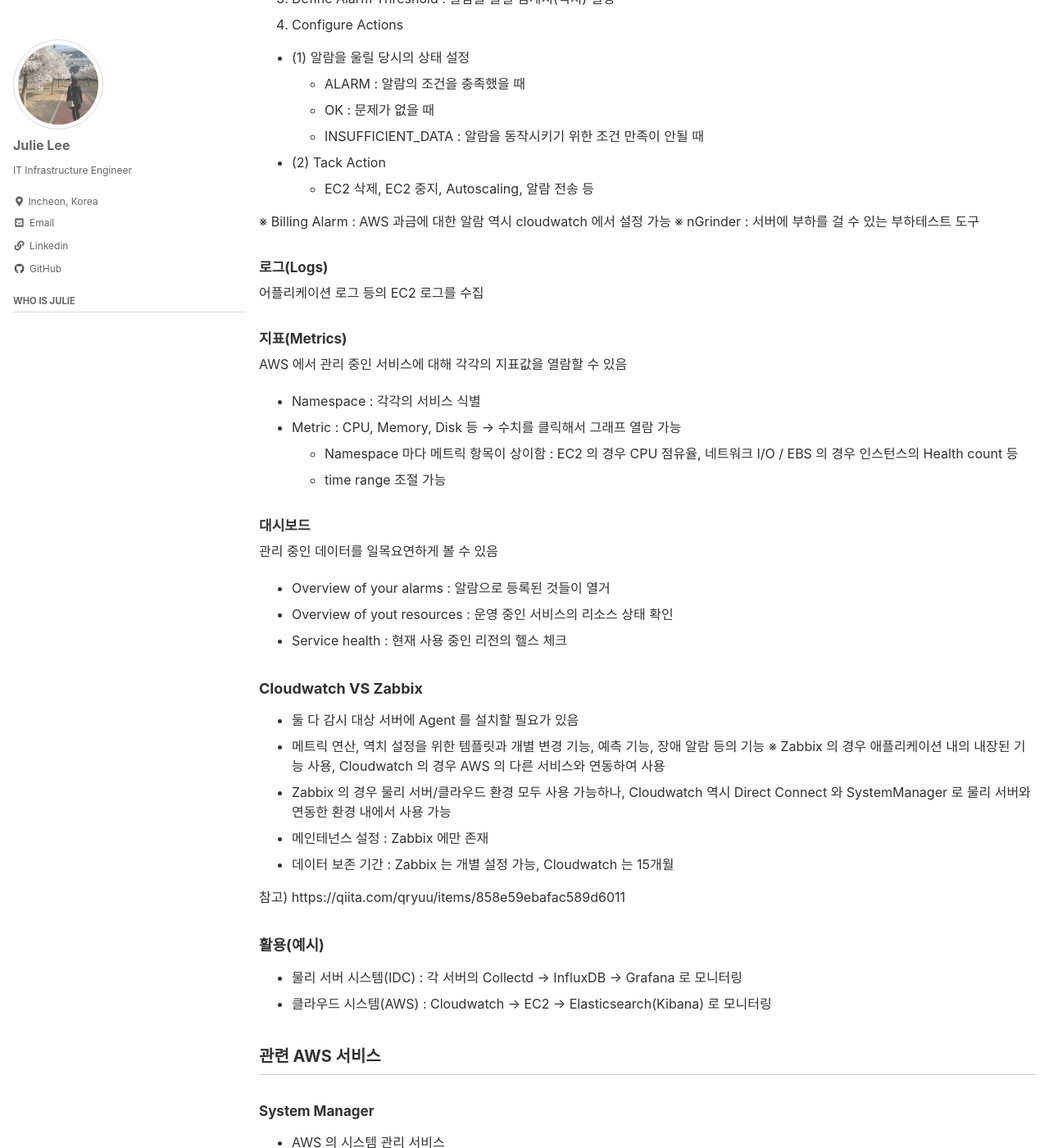
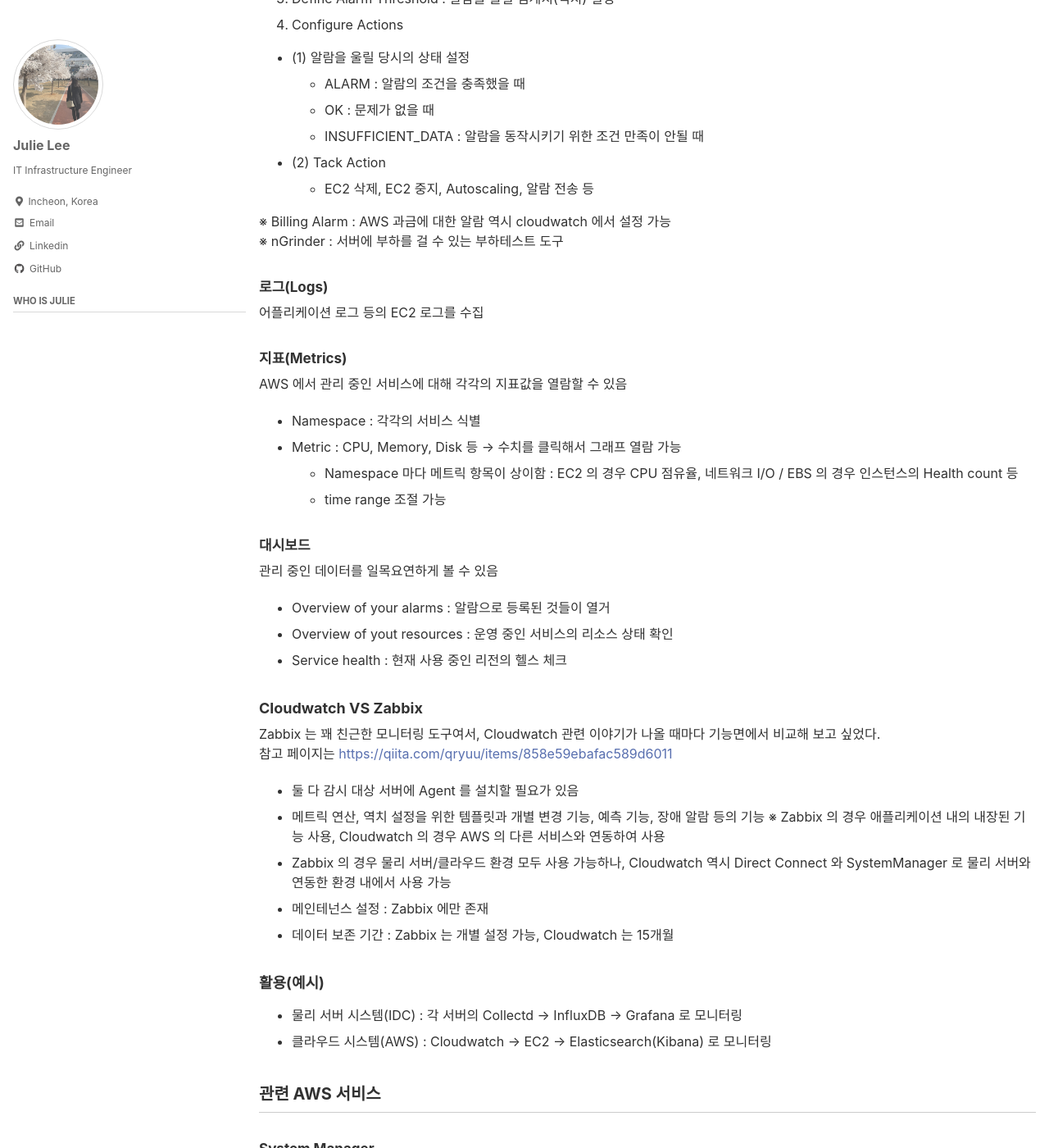
Before and after one commit to smilejulie0812/smilejulie0812.github.io, a Jekyll site: the page built from _posts/2021-12-20-awsbasic02.md, in a window 1280 px wide and 1400 px high, scrolled down 859 px. Shown: the whole window at 82% size. Built offline with Jekyll 4.4.1, drawn with Linux system fonts in a browser that asks for light colours; cached includes are drawn as plain includes.

Commit message:
Update 2021-12-20-awsbasic02.md

```diff
--- a/_posts/2021-12-20-awsbasic02.md
+++ b/_posts/2021-12-20-awsbasic02.md
@@ -59,14 +59,14 @@ AWS 에서 관리 중인 서비스에 대해 각각의 지표값을 열람할
 * Service health : 현재 사용 중인 리전의 헬스 체크
 
 ### Cloudwatch VS Zabbix
+Zabbix 는 꽤 친근한 모니터링 도구여서, Cloudwatch 관련 이야기가 나올 때마다 기능면에서 비교해 보고 싶었다.
+참고 페이지는 [https://qiita.com/qryuu/items/858e59ebafac589d6011](https://qiita.com/qryuu/items/858e59ebafac589d6011)
 * 둘 다 감시 대상 서버에 Agent 를 설치할 필요가 있음
 * 메트릭 연산, 역치 설정을 위한 템플릿과 개별 변경 기능, 예측 기능, 장애 알람 등의 기능
 ※ Zabbix 의 경우 애플리케이션 내의 내장된 기능 사용, Cloudwatch 의 경우 AWS 의 다른 서비스와 연동하여 사용
 * Zabbix 의 경우 물리 서버/클라우드 환경 모두 사용 가능하나, Cloudwatch 역시 Direct Connect 와 SystemManager 로 물리 서버와 연동한 환경 내에서 사용 가능
 * 메인테넌스 설정 : Zabbix 에만 존재
 * 데이터 보존 기간 : Zabbix 는 개별 설정 가능, Cloudwatch 는 15개월
-
-참고) https://qiita.com/qryuu/items/858e59ebafac589d6011
 
 ### 활용(예시)
 * 물리 서버 시스템(IDC) : 각 서버의 Collectd → InfluxDB → Grafana 로 모니터링
```
